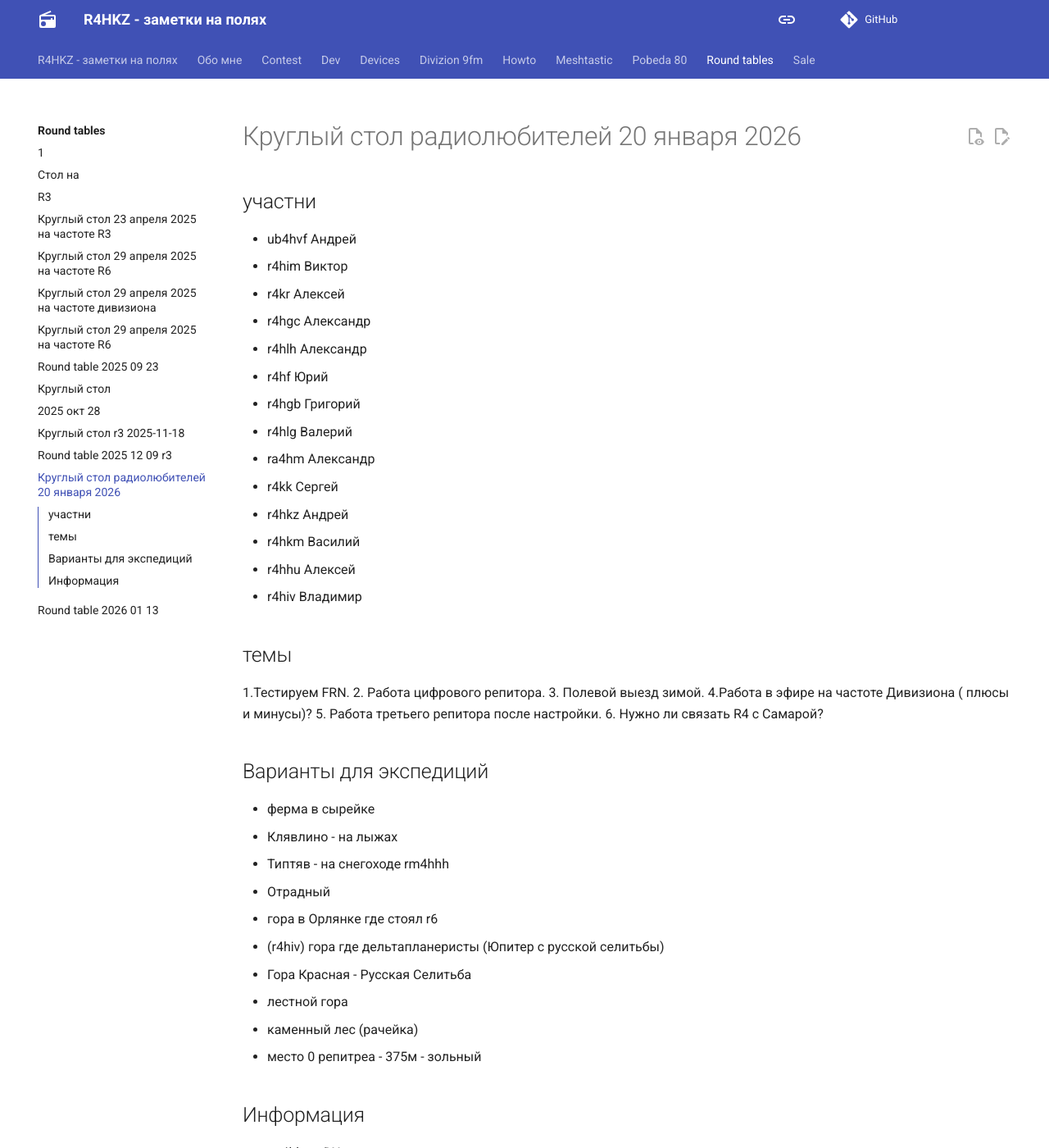
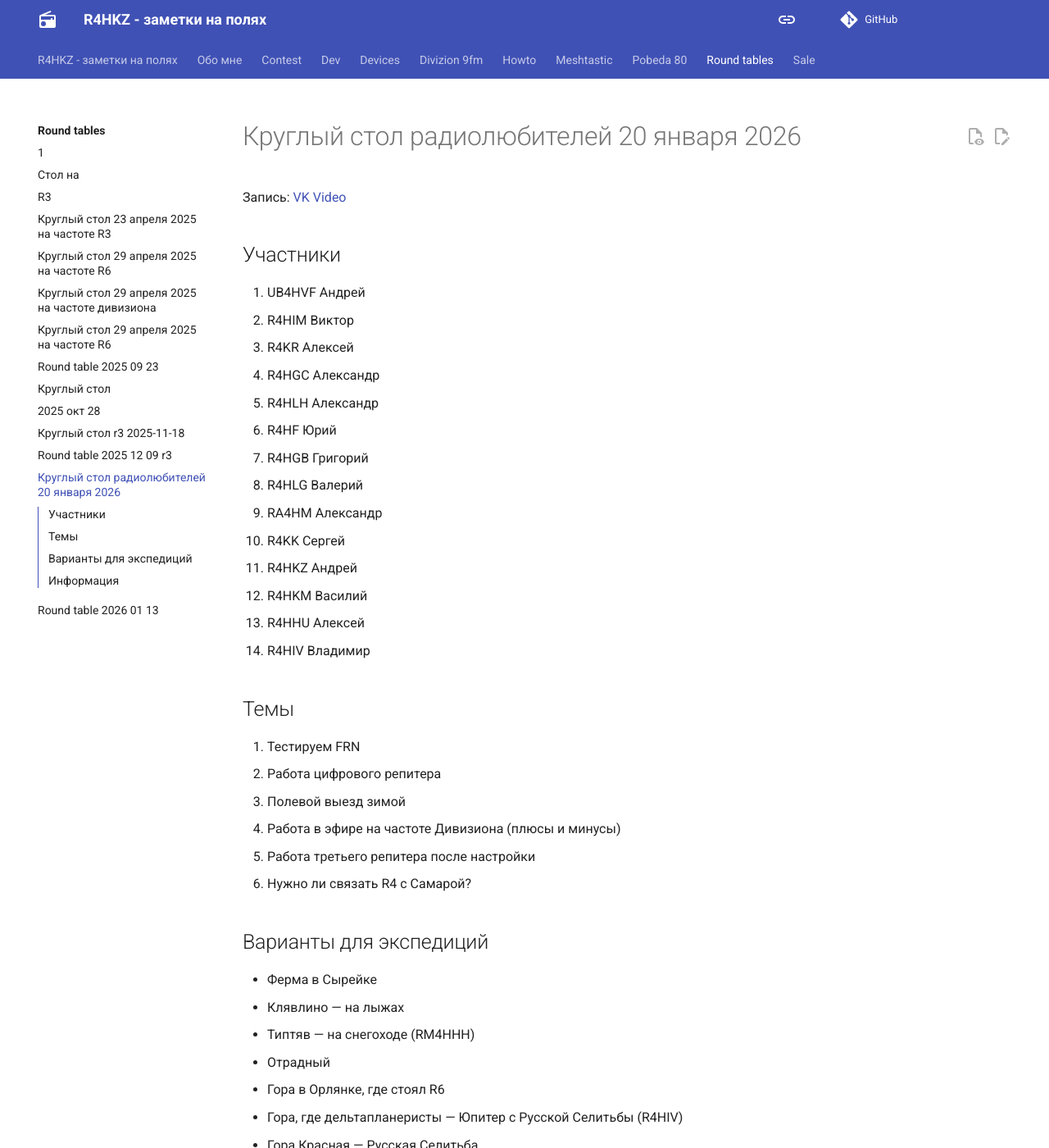
Before and after one commit to noob4ik/r4hkz_site, an MkDocs documentation site: the page built from docs/round_tables/round_table_2026-01-20.md, in a window 1280 px wide and 1400 px high. Shown: the whole window at 82% size. Built offline with MkDocs 1.6.1 and Material for MkDocs 9.7.7, drawn with Linux system fonts in a browser that asks for light colours; comment, search, counter and statistics services are not loaded; some of the changed text lies outside the part shown.

Commit message:
Обновлено содержание круглого стола 20 января 2026 года: исправлены названия участников и тем, добавлена ссылка на запись.

```diff
--- a/docs/round_tables/round_table_2026-01-20.md
+++ b/docs/round_tables/round_table_2026-01-20.md
@@ -1,42 +1,46 @@
 # Круглый стол радиолюбителей 20 января 2026
 
+Запись: [VK Video](https://vkvideo.ru/video-228685169_456239027)
 
-## участни
-- ub4hvf Андрей
-- r4him Виктор
-- r4kr Алексей
-- r4hgc Александр
-- r4hlh Александр
-- r4hf Юрий
-- r4hgb Григорий
-- r4hlg Валерий
-- ra4hm Александр
-- r4kk Сергей
-- r4hkz Андрей
-- r4hkm Василий
-- r4hhu Алексей
-- r4hiv Владимир
+## Участники
 
-## темы
+1. UB4HVF Андрей
+2. R4HIM Виктор
+3. R4KR Алексей
+4. R4HGC Александр
+5. R4HLH Александр
+6. R4HF Юрий
+7. R4HGB Григорий
+8. R4HLG Валерий
+9. RA4HM Александр
+10. R4KK Сергей
+11. R4HKZ Андрей
+12. R4HKM Василий
+13. R4HHU Алексей
+14. R4HIV Владимир
 
-1.Тестируем  FRN.
-2.  Работа цифрового репитора.
-3. Полевой выезд зимой.
-4.Работа в эфире на частоте Дивизиона ( плюсы и минусы)?
-5. Работа третьего репитора после настройки.
-6. Нужно ли связать R4 c Самарой?
+## Темы
+
+1. Тестируем FRN
+2. Работа цифрового репитера
+3. Полевой выезд зимой
+4. Работа в эфире на частоте Дивизиона (плюсы и минусы)
+5. Работа третьего репитера после настройки
+6. Нужно ли связать R4 с Самарой?
 
 ## Варианты для экспедиций
-- ферма в сырейке
-- Клявлино - на лыжах
-- Типтяв - на снегоходе rm4hhh
+
+- Ферма в Сырейке
+- Клявлино — на лыжах
+- Типтяв — на снегоходе (RM4HHH)
 - Отрадный
-- гора в Орлянке где стоял r6
-- (r4hiv) гора где дельтапланеристы (Юпитер с русской селитьбы)
-- Гора Красная - Русская Селитьба
-- лестной гора
-- каменный лес (рачейка)
-- место 0 репитреа - 375м - зольный
+- Гора в Орлянке, где стоял R6
+- Гора, где дельтапланеристы — Юпитер с Русской Селитьбы (R4HIV)
+- Гора Красная — Русская Селитьба
+- Лесная гора
+- Каменный лес (Рачейка)
+- Место нулевого репитера — 375 м — Зольное
 
 ## Информация
-- ua4hbw - DX экспедиция на остров
+
+- **UA4HBW** — DX-экспедиция на остров
```
